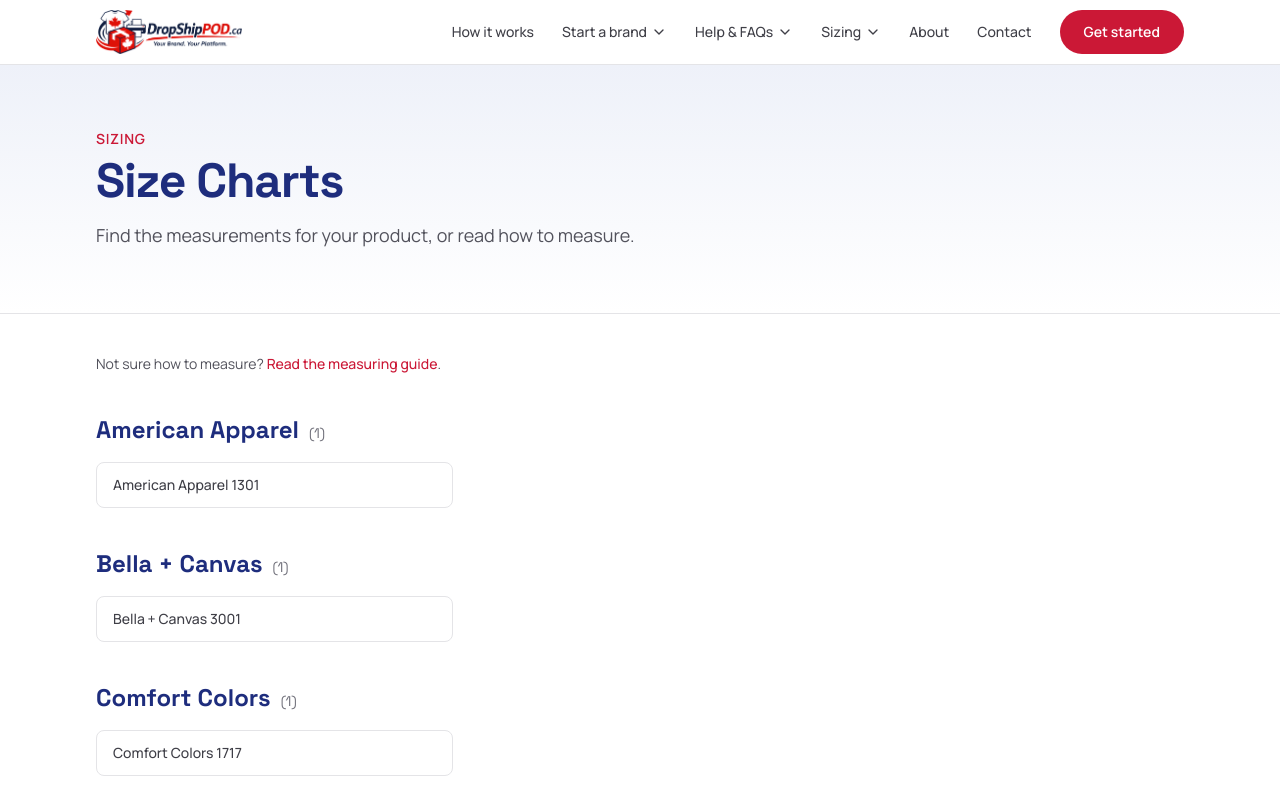
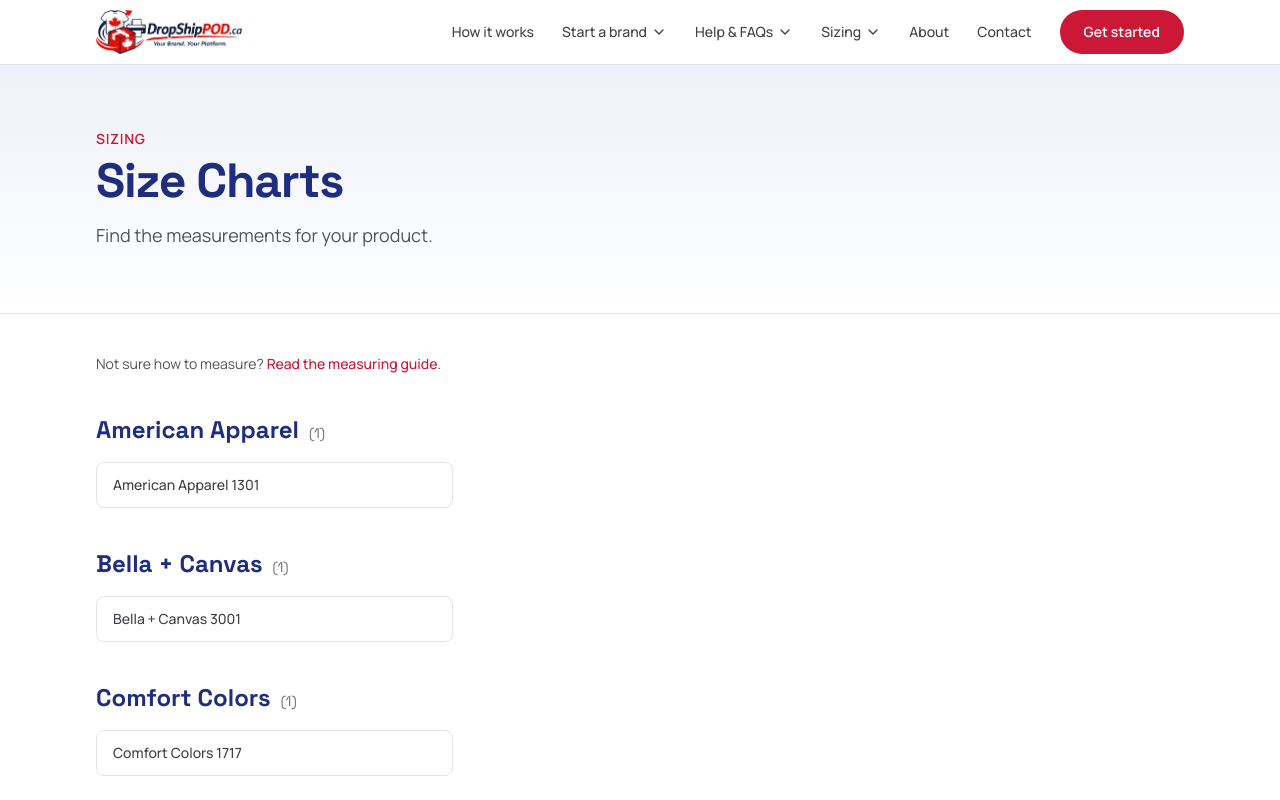
Before and after one commit to ferhannasim/cpod-marketing-site, a Next.js app: page /size-charts in a window 1280 px wide. Shown: the top 800 px of the page. Built offline with nearby package versions, Linux system fonts and the light colour scheme.

Commit message:
content: drop redundant measuring mention from size-charts lede

```diff
--- a/app/(marketing)/size-charts/page.tsx
+++ b/app/(marketing)/size-charts/page.tsx
@@ -15,7 +15,7 @@
       <PageHero
         eyebrow="Sizing"
         title="Size Charts"
-        lede="Find the measurements for your product, or read how to measure."
+        lede="Find the measurements for your product."
       />
       <Container className="py-10">
         <p className="text-sm text-zinc-600">
```
